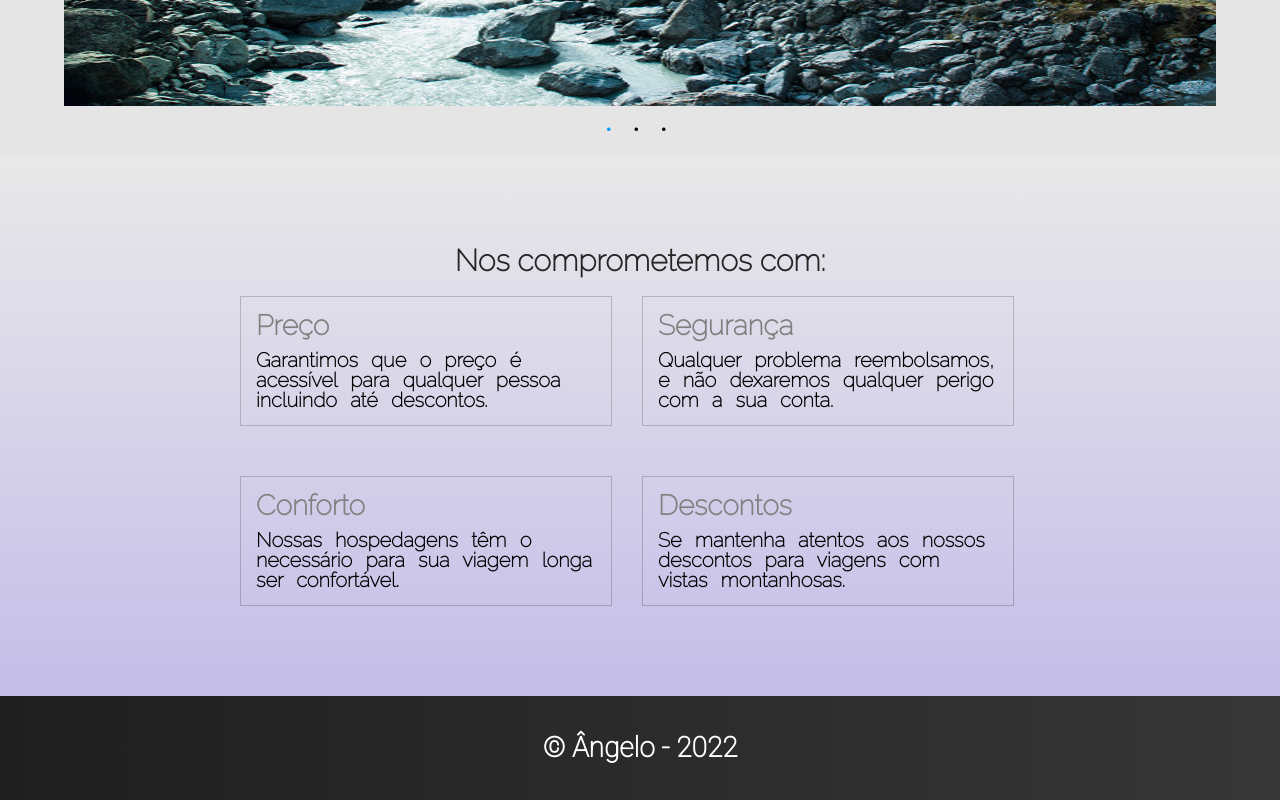
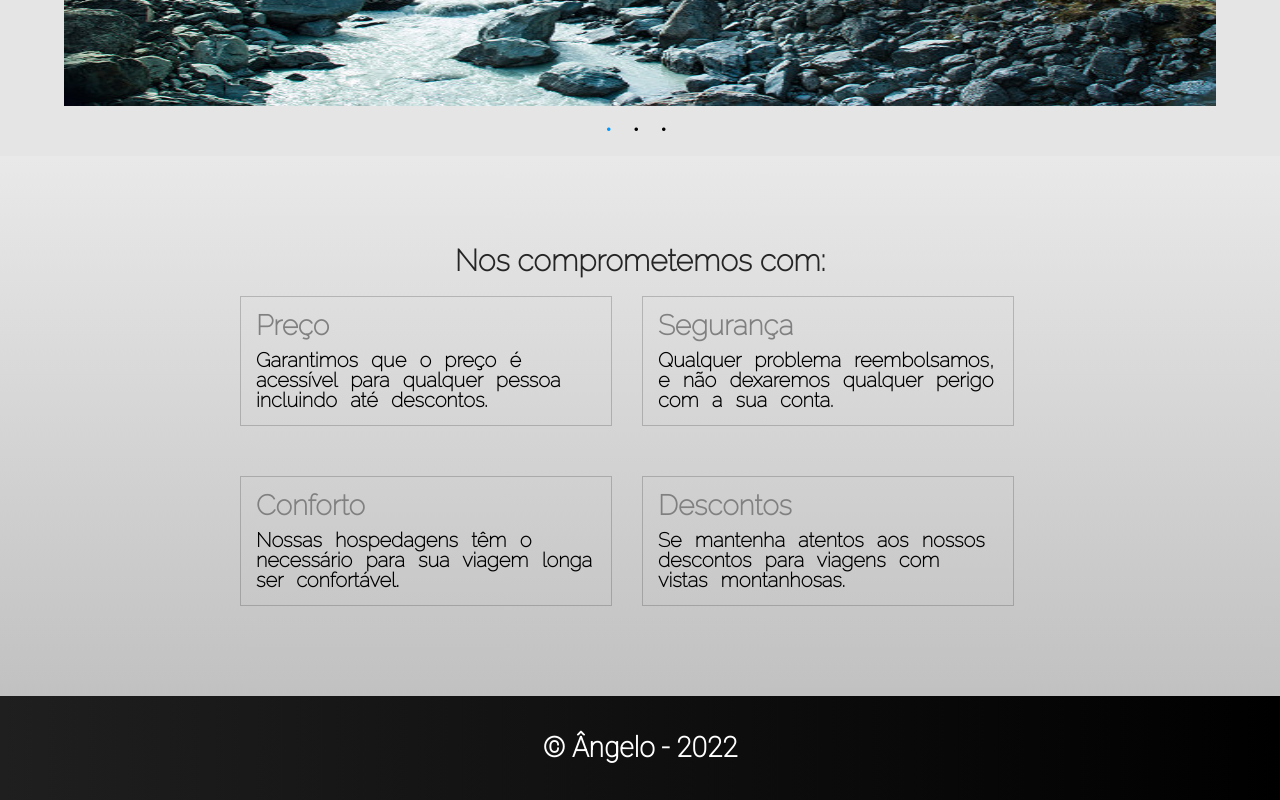
Before and after one commit to Angelo-Spyder/Site-Scool, a plain HTML site: page index.html in a window 1280 px wide. Shown: the part 524-1324 px from the top of the page. Drawn offline with Linux system fonts and the light colour scheme.

Commit message:
Mudança de cores do linear gradiente do conteudo secundario

```diff
--- a/style.css
+++ b/style.css
@@ -92,7 +92,7 @@ body{
 /*Secundario*/
 
 .secundario{
-    background: linear-gradient( rgba(255, 255, 255, 0.151), rgba(38, 0, 255, 0.171));
+    background: linear-gradient( rgba(255, 255, 255, 0.151), rgba(20, 20, 20, 0.171));
     margin: 20px 0 0 0;
     padding: 80px;
 }
@@ -133,7 +133,7 @@ body{
 /* Rodape */
 .rodape{
     margin: -10px 0 0 0;
-    background: linear-gradient(90deg, rgb(31, 31, 31),rgba(0, 0, 0, 0.76));
+    background: linear-gradient(90deg, rgb(31, 31, 31),black);
     padding: 38px;
     text-align: center;
     color: white;
```
